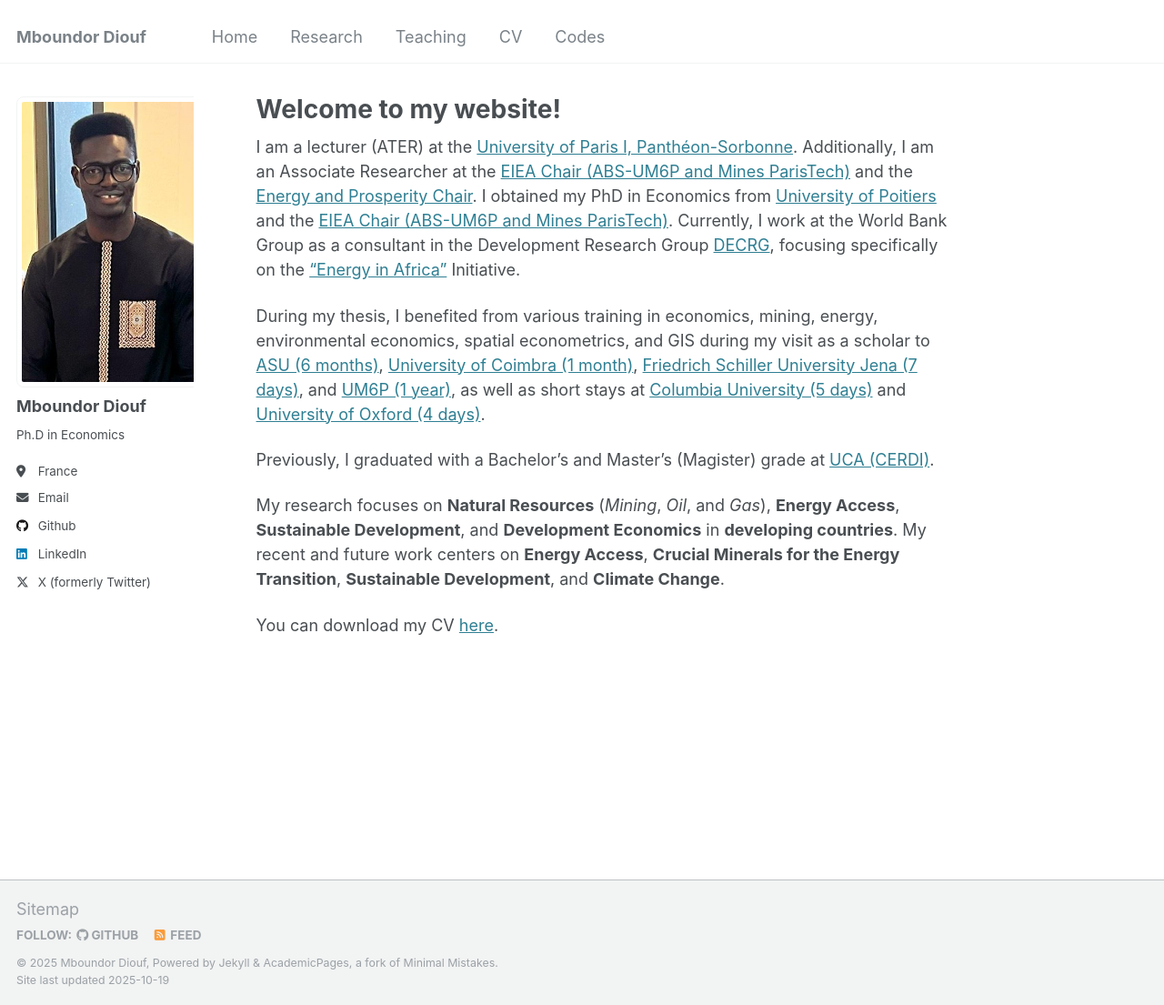
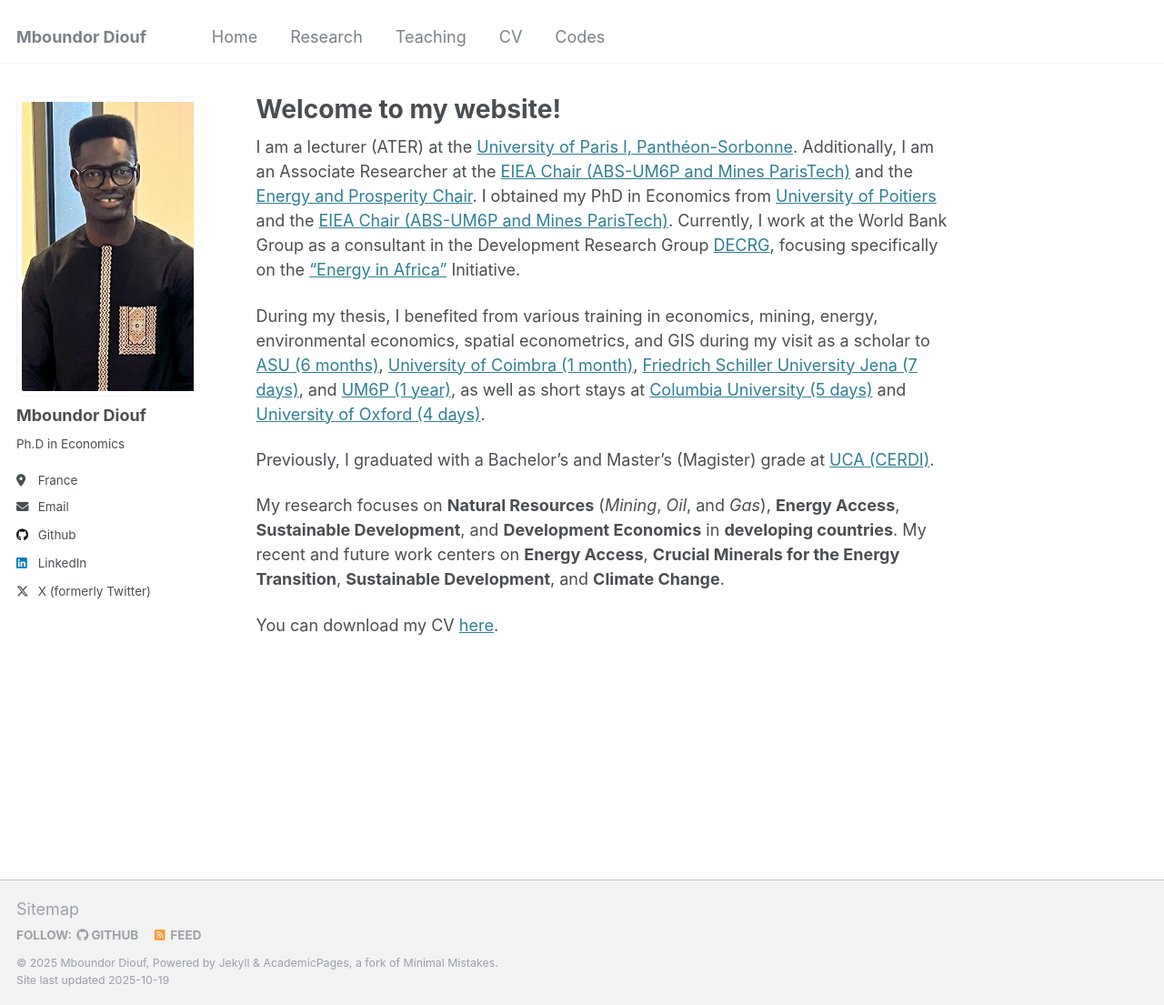
Before and after one commit to mboundordiouf/mboundordiouf.github.io, a Jekyll site: the page built from _pages/about.md, in a window 1280 px wide and 1105 px high. Shown: the whole window at 91% size. Built offline with Jekyll 4.4.1, drawn with Linux system fonts in a browser that asks for light colours.

Commit message:
Increase avatar height from 320px to 330px

```diff
--- a/_sass/custom.scss
+++ b/_sass/custom.scss
@@ -6,7 +6,7 @@
 .author__avatar img {
     max-width: 230px !important;  /* Largeur du rectangle */
     width: 230px !important;
-    height: 320px !important;  /* Hauteur du rectangle */
+    height: 330px !important;  /* Hauteur du rectangle */
     object-fit: cover !important;  /* Recadrage automatique pour remplir le rectangle */
     border-radius: 8px !important;  /* Coins légèrement arrondis (0 pour rectangle parfait) */
 }
```
